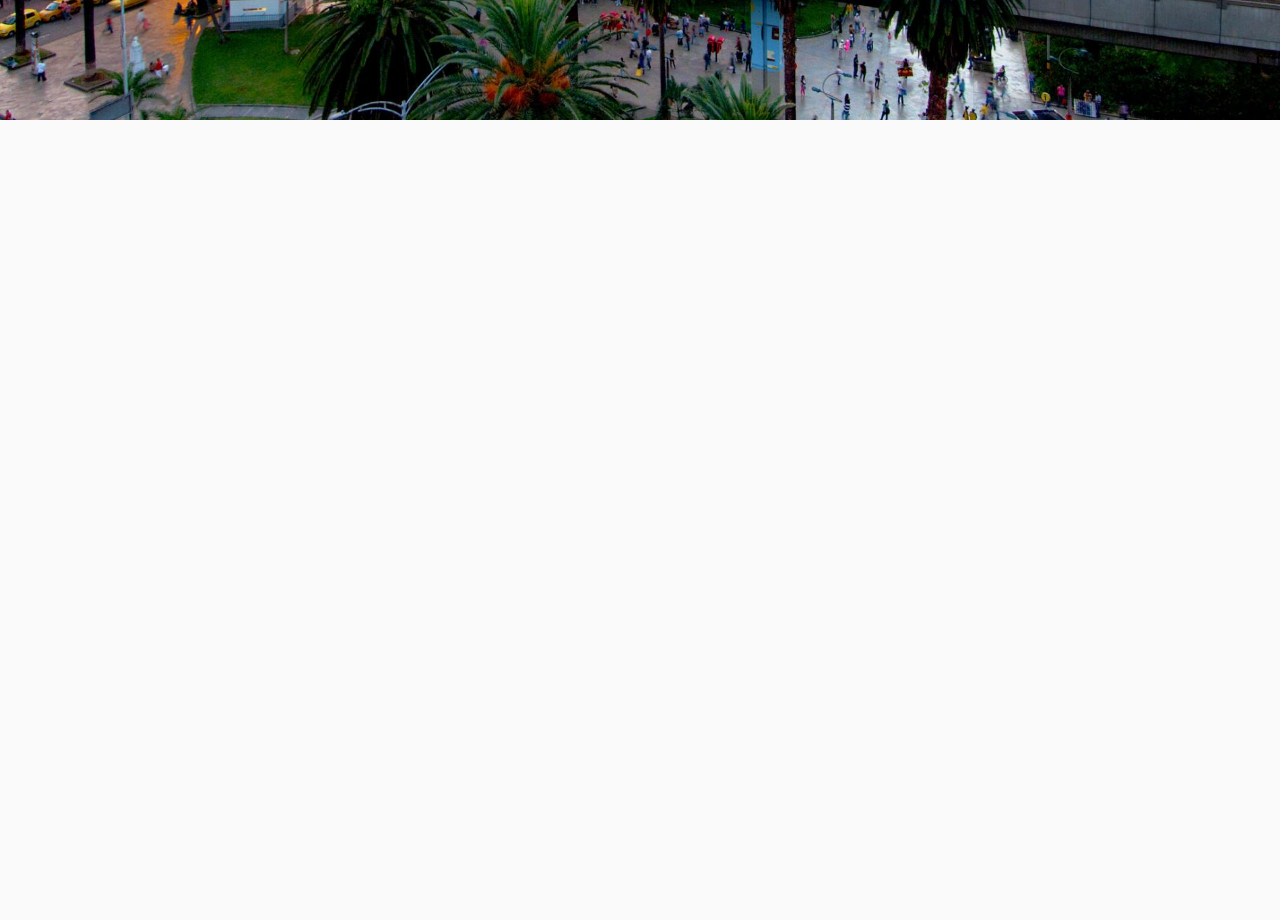
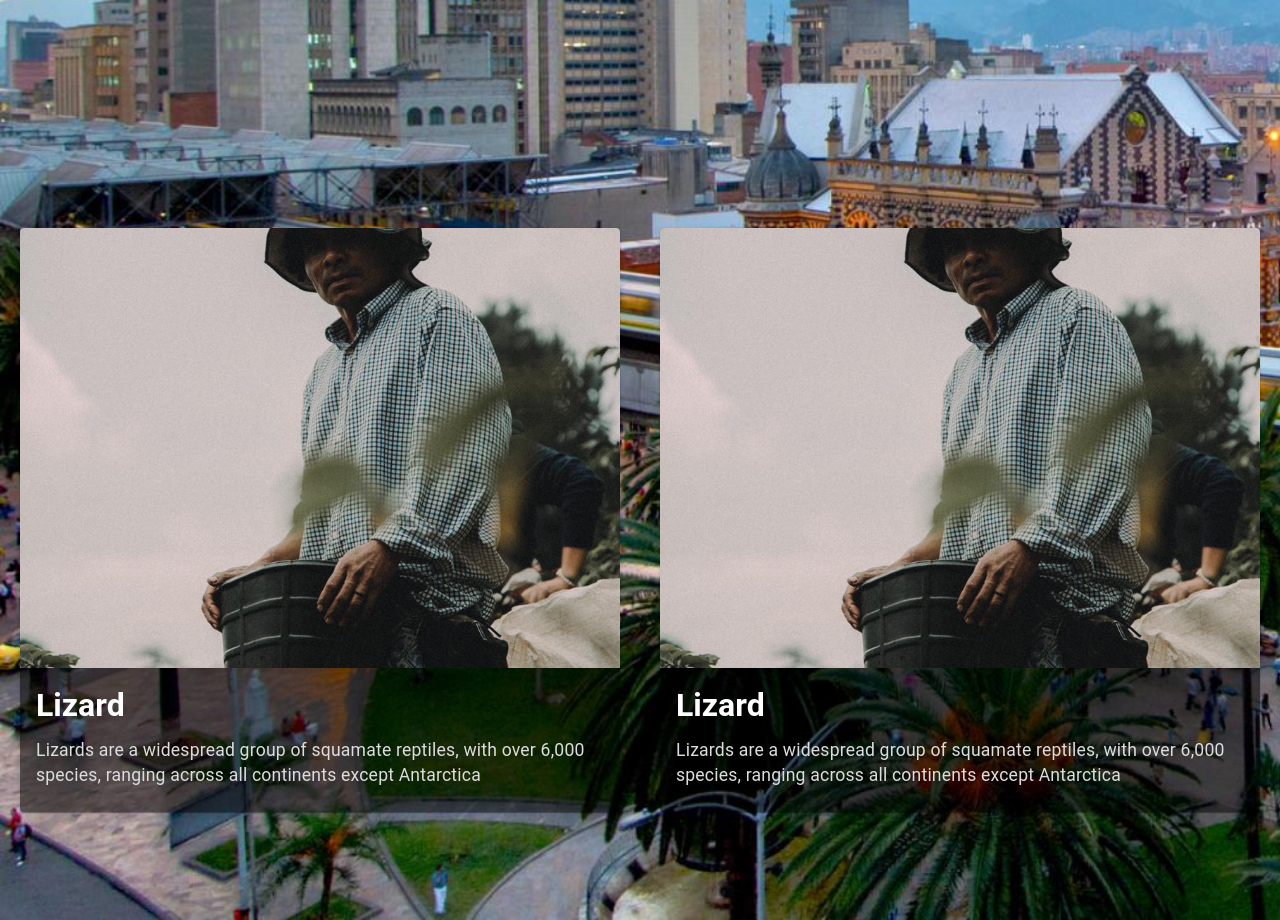
Before and after one commit to MarcosPimienta/Medellin_Galeria_Tour, a React (Create React App) app in the folder galeria_tour/: page / in a window 1280 px wide. Shown: the part 680-1600 px from the top of the page. Before the commit the page ends 800 px from the top, so only its background shows below. Built offline with nearby package versions, Linux system fonts and the light colour scheme.

Commit message:
added gallery

```diff
--- a/galeria_tour/src/App.js
+++ b/galeria_tour/src/App.js
@@ -1,8 +1,8 @@
-import './App.css';
 import React from 'react';
 import { makeStyles } from '@material-ui/core/styles';
 import { CssBaseline } from '@material-ui/core';
 import Header from './components/Header';
+import Tours from './components/Tours';
 
 const useStyles = makeStyles((theme) => ({
   root: {
@@ -12,13 +12,13 @@ const useStyles = makeStyles((theme) => ({
     backgroundSize: 'cover',
   },
 }));
-export default function () {
+export default function App() {
   const classes = useStyles();
   return (
     <div className={classes.root}>
       <CssBaseline />
       <Header />
-      {/* <h1>Medellín Galeria Tour</h1> */}
+      <Tours />
     </div>
   );
 }
--- a/galeria_tour/src/components/Header.js
+++ b/galeria_tour/src/components/Header.js
@@ -3,7 +3,6 @@ import { makeStyles } from '@material-ui/core/styles';
 import { AppBar, Collapse, IconButton, Toolbar } from '@material-ui/core';
 import SortIcon from '@material-ui/icons/Sort';
 import ExpandMoreIcon from '@material-ui/icons/ExpandMore';
-import Grow from '@material-ui/core/Grow';
 
 const useStyles = makeStyles((theme) => ({
   container: {
@@ -44,7 +43,7 @@ export default function Header() {
     setCheck(true);
   }, []);
   return (
-    <div className={classes.root}>
+    <div className={classes.root} id='header'>
       <AppBar className={classes.appbar} elevation={0}>
         <Toolbar className={classes.appbarWrapper}>
           <h1 className={classes.appbarTitle}>Medellín Galeria Tour.</h1>
@@ -53,7 +52,6 @@ export default function Header() {
           </IconButton>
         </Toolbar>
       </AppBar>
-
       <Collapse
         in={check}
         {...(check ? { timeout: 1000 } : {})}
--- /dev/null
+++ b/galeria_tour/src/components/ImageCard.js
@@ -0,0 +1,59 @@
+import React from 'react';
+import { makeStyles } from '@material-ui/core/styles';
+import Card from '@material-ui/core/Card';
+import CardContent from '@material-ui/core/CardContent';
+import CardMedia from '@material-ui/core/CardMedia';
+import Typography from '@material-ui/core/Typography';
+
+const useStyles = makeStyles({
+  root: {
+    maxWidth: 645,
+    background: 'rgba(0,0,0,0.5)',
+    margin: '20px',
+  },
+  media: {
+    height: 440,
+  },
+  title: {
+    fontWeight: 'bold',
+    fontSize: '2rem',
+    color: '#fff',
+  },
+  desc: {
+    fontSize: '1.1rem',
+    color: '#ddd',
+  },
+});
+
+export default function ImageCard() {
+  const classes = useStyles();
+
+  return (
+    <Card className={classes.root}>
+      <CardMedia
+        className={classes.media}
+        image={process.env.PUBLIC_URL + './assets/Cafetero.jpeg'}
+        title='Cafetero'
+      />
+      <CardContent>
+        <Typography
+          gutterBottom
+          variant='h5'
+          component='h1'
+          className={classes.title}
+        >
+          Lizard
+        </Typography>
+        <Typography
+          variant='body2'
+          color='textSecondary'
+          component='p'
+          className={classes.desc}
+        >
+          Lizards are a widespread group of squamate reptiles, with over 6,000
+          species, ranging across all continents except Antarctica
+        </Typography>
+      </CardContent>
+    </Card>
+  );
+}
--- /dev/null
+++ b/galeria_tour/src/components/Tours.js
@@ -0,0 +1,23 @@
+import React from 'react';
+import { makeStyles } from '@material-ui/core/styles';
+import ImageCard from './ImageCard';
+import useWindowPosition from '../hook/useWindowPosition';
+
+const useStyles = makeStyles((theme) => ({
+  root: {
+    minHeight: '100vh',
+    justifyContent: 'center',
+    display: 'flex',
+    alignItems: 'center',
+  },
+}));
+export default function Tours() {
+  const classes = useStyles();
+  const checked = useWindowPosition('header');
+  return (
+    <div className={classes.root}>
+      <ImageCard />
+      <ImageCard />
+    </div>
+  );
+}
--- /dev/null
+++ b/galeria_tour/src/hook/useWindowPosition.js
@@ -0,0 +1,18 @@
+import { useLayoutEffect, useState } from 'react';
+
+export default function useWindowPosition(id) {
+  const [animation, setAnimation] = useState(false);
+
+  useLayoutEffect(() => {
+    function updatePosition() {
+      const offetSetHeight = window.document.getElementById(id).offsetHeight;
+      if (window.pageYOffset > offetSetHeight * 0.7) {
+        setAnimation(true);
+      }
+    }
+    window.addEventListener('scroll', updatePosition);
+    updatePosition();
+    return () => window.removeEventListener('scroll', updatePosition);
+  }, [id]);
+  return animation;
+}
```
Also changed, not shown: galeria_tour/public/assets/Cafetero.jpeg (added).
